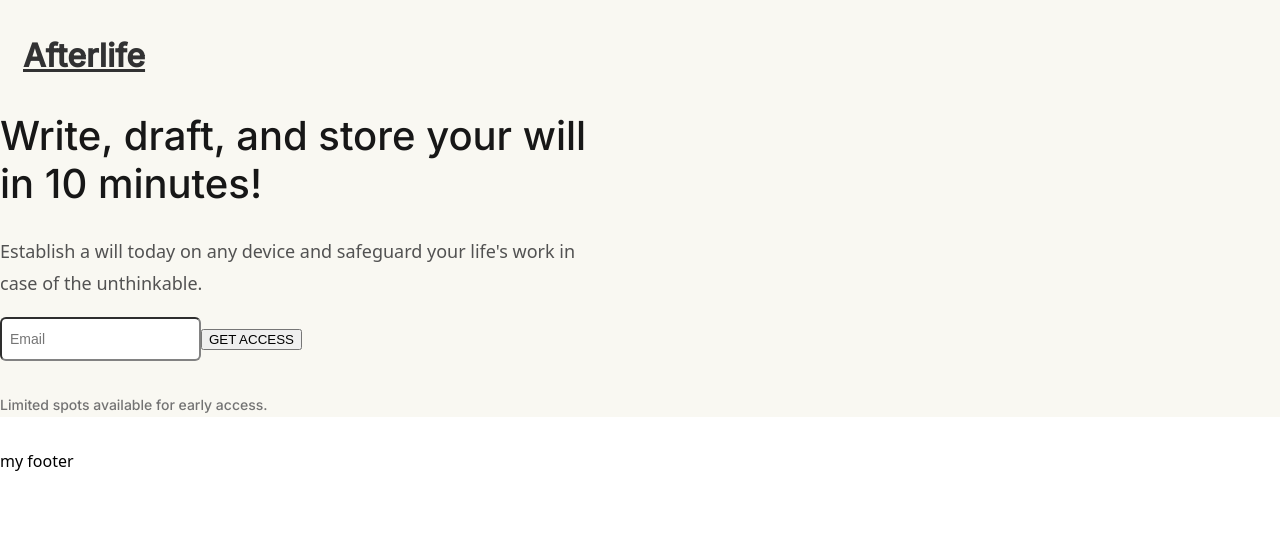
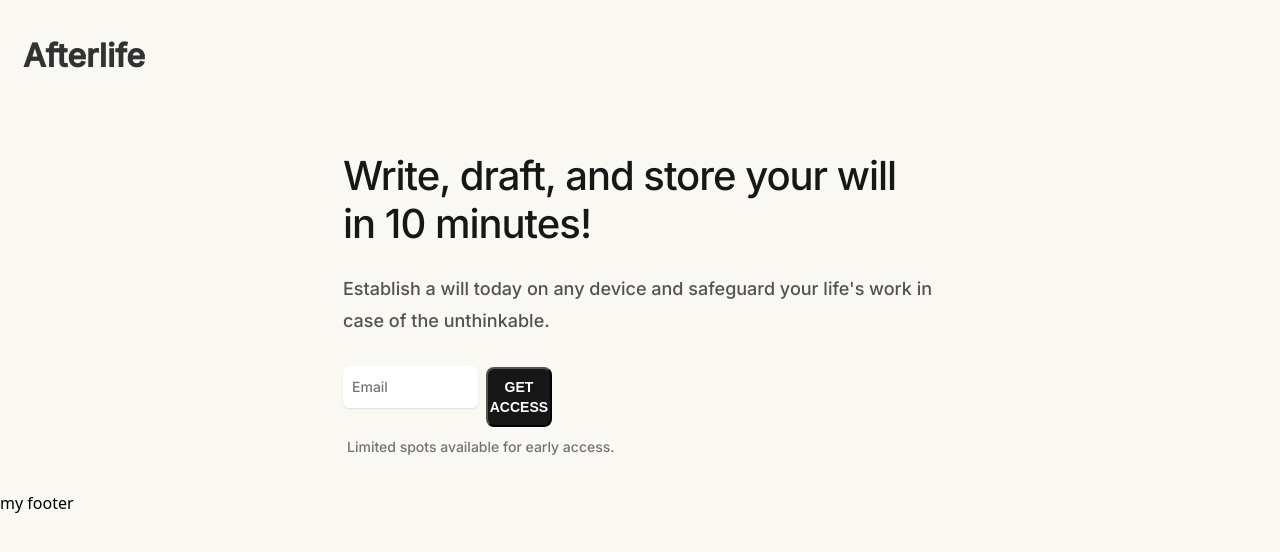
Before and after one commit to JamesN27/react-landing-page-clone, a JavaScript app: page / in a window 1280 px wide. Shown: the top 552 px of the page. Built offline with nearby package versions, Linux system fonts and the light colour scheme; the HTML template or start-up script is replaced by a standard one.

Commit message:
Move section 1 to position

```diff
--- a/src/App.js
+++ b/src/App.js
@@ -9,23 +9,25 @@ export default function App() {
         </h1>
       </header>
       <main>
+        <section className="Topsection">
           <div className={styles['top-div']}>
             <h1>
               Write, draft, and store your will <br /> in 10 minutes!
             </h1>
             <p>
-            Establish a will today on any device and safeguard your life's work
-            in <br />
+              Establish a will today on any device and safeguard your life's
+              work in <br />
               case of the unthinkable.
             </p>
             <form className={styles['email-input-container']}>
-            <input type="email"  placeholder="Email" />
-            <button type className="submit-button">
+              <input type="email" placeholder="Email" />
+              <button type className={styles['submit-button']}>
                 GET ACCESS
               </button>
               <h6>Limited spots available for early access.</h6>
             </form>
           </div>
+        </section>
       </main>
 
       <footer>my footer</footer>
--- a/src/App.module.scss
+++ b/src/App.module.scss
@@ -14,7 +14,8 @@
 
 a {
   color: #323233;
-
+  text-transform: none;
+  text-decoration: none;
   font-weight: 800;
   font-size: 2rem;
   line-height: 3rem;
@@ -27,11 +28,13 @@ a {
 }
 
 main {
-  padding-top: 85px;
+  padding-top: 79px;
 }
 
 .top-div {
   background-color: #f9f8f2;
+  margin-left: 343px;
+  margin-top: 80px;
 }
 
 .top-div h1 {
@@ -40,22 +43,26 @@ main {
   font-weight: 500;
   font-size: 40px;
   line-height: 48px;
+  letter-spacing: -1px;
+  margin-top: -7px;
 }
 
 .top-div p {
   color: #525252;
-
+  margin-top: -8px;
   font-weight: 400;
   font-size: 18px;
   line-height: 32px;
+  font-family: 'Inter', sans-serif !important;
 }
 
 h6 {
   color: #737373;
-
   font-weight: 400;
   font-size: 14px;
   line-height: 24px;
+  margin-top: 8px;
+  margin-left: 4px;
 }
 
 .email-input-container input {
@@ -66,6 +73,33 @@ h6 {
   padding-top: 0.5rem;
   padding-bottom: 0.5rem;
   --tw-border-opacity: 1;
-  border-color: #828282;
+  box-shadow: 0 1px 2px rgba(0, 0, 0, 0.1);
+  border: 1px solid white;
   border-radius: 0.375rem;
+  width: 12.5%;
+  margin-top: 11px;
 }
+
+.email-input-container input::placeholder {
+  font-family: 'Inter', sans-serif;
+}
+.submit-button {
+  --tw-bg-opacity: 1;
+  background-color: rgb(23 23 23 / var(--tw-bg-opacity));
+  outline-offset: 2px;
+  outline-width: 2px;
+  --tw-text-opacity: 1;
+  color: rgb(255 255 255 / var(--tw-text-opacity));
+  font-weight: 600;
+  font-size: 0.875rem;
+  line-height: 1.25rem;
+  padding-top: 0.5rem;
+  padding-bottom: 0.5rem;
+  border-radius: 0.5rem;
+  justify-content: center;
+  display: inline-flex;
+  margin-left: 0.5rem;
+  cursor: pointer;
+  width: 7%;
+  text-transform: none;
+}
--- a/src/index.css
+++ b/src/index.css
@@ -9,6 +9,7 @@ body {
     Oxygen, Ubuntu, Cantarell, 'Open Sans', 'Helvetica Neue', sans-serif;
   -webkit-font-smoothing: antialiased;
   -moz-osx-font-smoothing: grayscale;
+  background-color: #f9f8f2;
 }
 
 h1,
```
Lines whose indentation alone changed are shown as unchanged.
